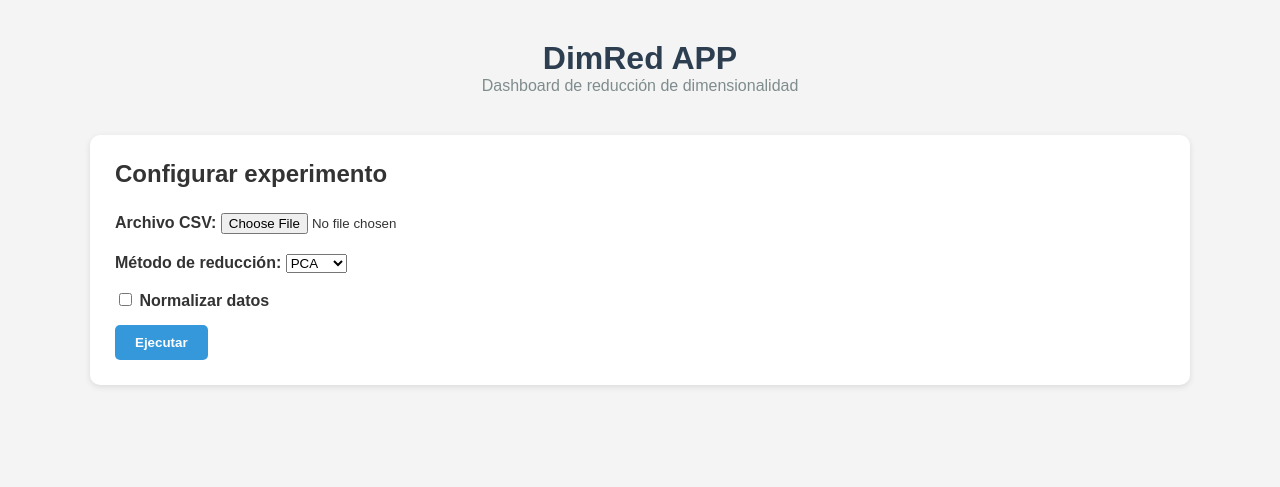
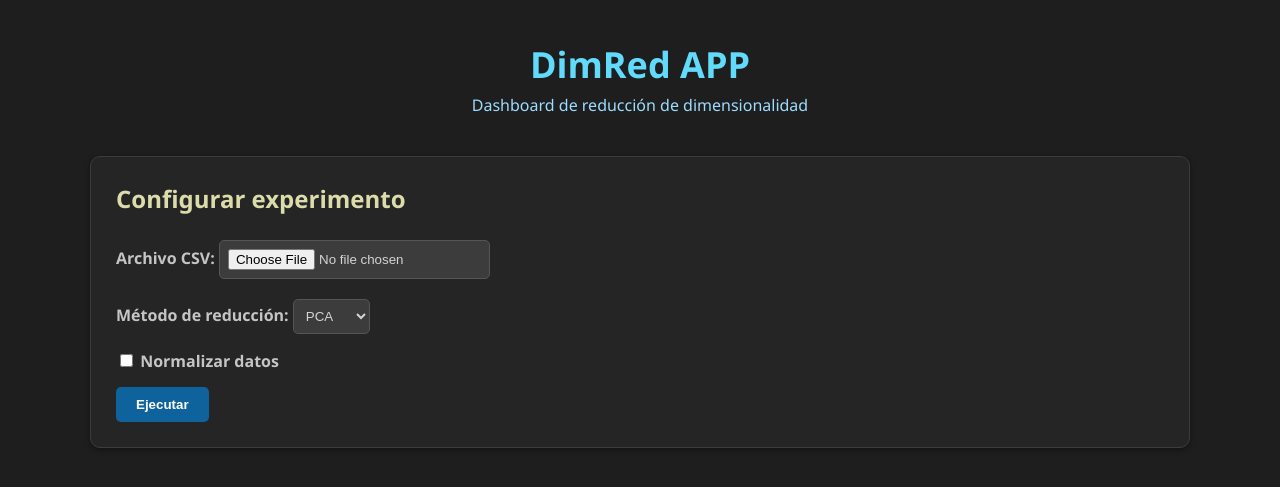
Before and after one commit to egybarreiro/dimensionality-reducer, a Python web app: template webapp/templates/index.html in a window 1280 px wide. Shown: the top 487 px of the page. Run offline with Jinja, Linux system fonts and the light colour scheme; the template is opened without the code that fills it, so the values that code supplies are empty.

Commit message:
UI modo oscuro VSCode + logo restaurado

```diff
--- a/webapp/static/styles.css
+++ b/webapp/static/styles.css
@@ -1,13 +1,13 @@
 /* ============================
-   ESTILOS GENERALES
+   DARK MODE VSCode STYLE
 ============================ */
 
 body {
     margin: 0;
     padding: 0;
-    font-family: Arial, sans-serif;
-    background: #f4f4f4;
-    color: #333;
+    font-family: "Segoe UI", Arial, sans-serif;
+    background: #1e1e1e; /* VSCode dark */
+    color: #d4d4d4;
 }
 
 .layout {
@@ -26,14 +26,15 @@ body {
 }
 
 .logo {
-    font-size: 32px;
+    font-size: 36px;
     font-weight: bold;
-    color: #2c3e50;
+    color: #61dafb; /* azul brillante estilo VSCode */
+    margin-bottom: 5px;
 }
 
 .subtitle {
     font-size: 16px;
-    color: #7f8c8d;
+    color: #9cdcfe;
 }
 
 /* ============================
@@ -41,15 +42,17 @@ body {
 ============================ */
 
 .card {
-    background: white;
+    background: #252526; /* panel oscuro VSCode */
     padding: 25px;
     margin-top: 20px;
     border-radius: 10px;
-    box-shadow: 0 2px 6px rgba(0,0,0,0.1);
+    border: 1px solid #3c3c3c;
+    box-shadow: 0 2px 6px rgba(0,0,0,0.4);
 }
 
 .card h2 {
     margin-top: 0;
+    color: #dcdcaa; /* amarillo suave VSCode */
 }
 
 /* ============================
@@ -62,12 +65,22 @@ body {
 
 label {
     font-weight: bold;
+    color: #c5c5c5;
 }
 
 input[type="file"],
 select,
 input[type="checkbox"] {
     margin-top: 5px;
+}
+
+select,
+input[type="file"] {
+    background: #3c3c3c;
+    color: #d4d4d4;
+    border: 1px solid #555;
+    padding: 8px;
+    border-radius: 5px;
 }
 
 .button {
@@ -79,12 +92,12 @@ input[type="checkbox"] {
 }
 
 .button.primary {
-    background: #3498db;
+    background: #0e639c; /* azul VSCode */
     color: white;
 }
 
 .button.primary:hover {
-    background: #2980b9;
+    background: #1177bb;
 }
 
 /* ============================
@@ -95,13 +108,30 @@ input[type="checkbox"] {
     max-width: 100%;
     margin-bottom: 20px;
     border-radius: 8px;
+    border: 1px solid #3c3c3c;
 }
 
 #stats,
 #table {
-    background: #fafafa;
+    background: #1e1e1e;
     padding: 15px;
     border-radius: 8px;
-    border: 1px solid #ddd;
+    border: 1px solid #3c3c3c;
     overflow-x: auto;
 }
+
+table {
+    width: 100%;
+    border-collapse: collapse;
+    color: #d4d4d4;
+}
+
+table th {
+    background: #333;
+    padding: 8px;
+}
+
+table td {
+    padding: 8px;
+    border-top: 1px solid #444;
+}
--- a/webapp/templates/index.html
+++ b/webapp/templates/index.html
@@ -19,7 +19,6 @@
         <section class="card">
             <h2>Configurar experimento</h2>
 
-            <!-- FORMULARIO -->
             <form id="upload-form" enctype="multipart/form-data">
 
                 <div class="form-group">
@@ -50,7 +49,6 @@
             </form>
         </section>
 
-        <!-- RESULTADOS -->
         <section class="card" id="results" style="display:none;">
             <h2>Resultados</h2>
 
@@ -70,7 +68,6 @@
     </main>
 </div>
 
-<!-- SCRIPT FUNCIONAL -->
 <script>
 document.addEventListener("DOMContentLoaded", function () {
 
@@ -78,11 +75,6 @@ document.addEventListener("DOMContentLoaded", function () {
     const fileInput = document.getElementById("file-input");
     const methodSelect = document.getElementById("method-select");
     const normalizeCheckbox = document.getElementById("normalize-checkbox");
-
-    if (!form) {
-        alert("Error crítico: formulario no encontrado.");
-        return;
-    }
 
     form.addEventListener("submit", async function(e) {
         e.preventDefault();
```
